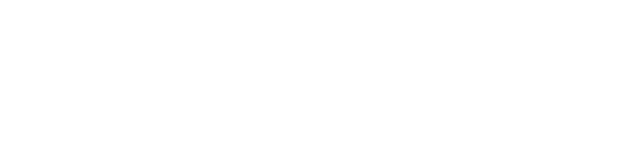
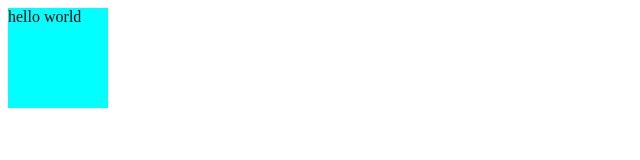
Before and after one commit to hasnainahmedabir-sudo/my-first-code, a plain HTML site: page index.html in a window 1280 px wide. Shown: the whole page, without its empty margins (0-640 px from the left). Drawn offline with Linux system fonts and the light colour scheme.

Commit message:
new head

```diff
--- a/index.html
+++ b/index.html
@@ -4,8 +4,17 @@
     <meta charset="UTF-8">
     <meta name="viewport" content="width=device-width, initial-scale=1.0">
     <title>my-first-code</title>
+    <style>
+        div
+        {
+            height: 100px;
+            width: 100px;
+            text-align: justify;
+            background-color: aqua;
+        }
+    </style>
 </head>
 <body>
-
+    <div>hello world</div>
 </body>
 </html>
```
Also changed, not shown: 1 other file.
